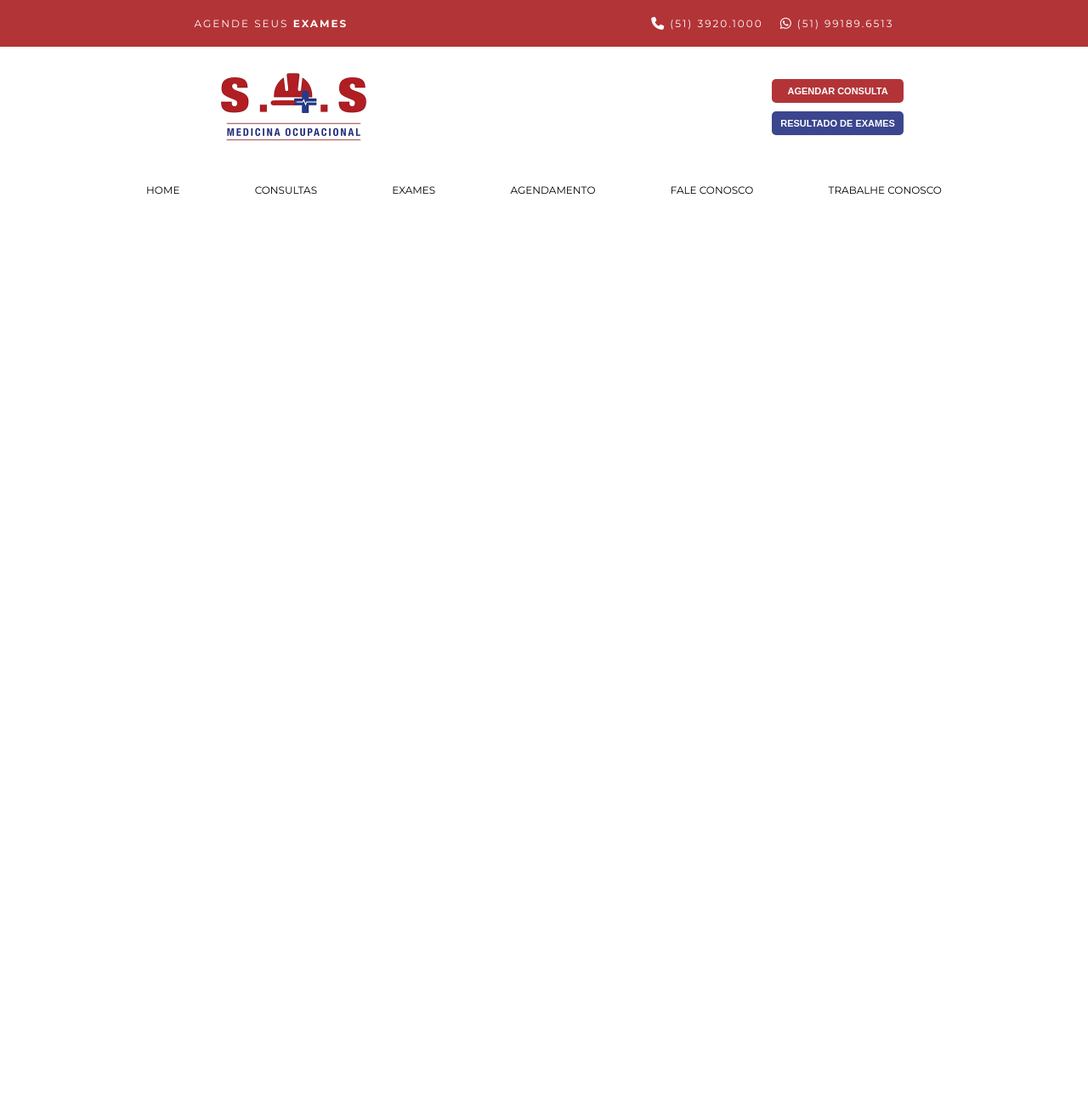
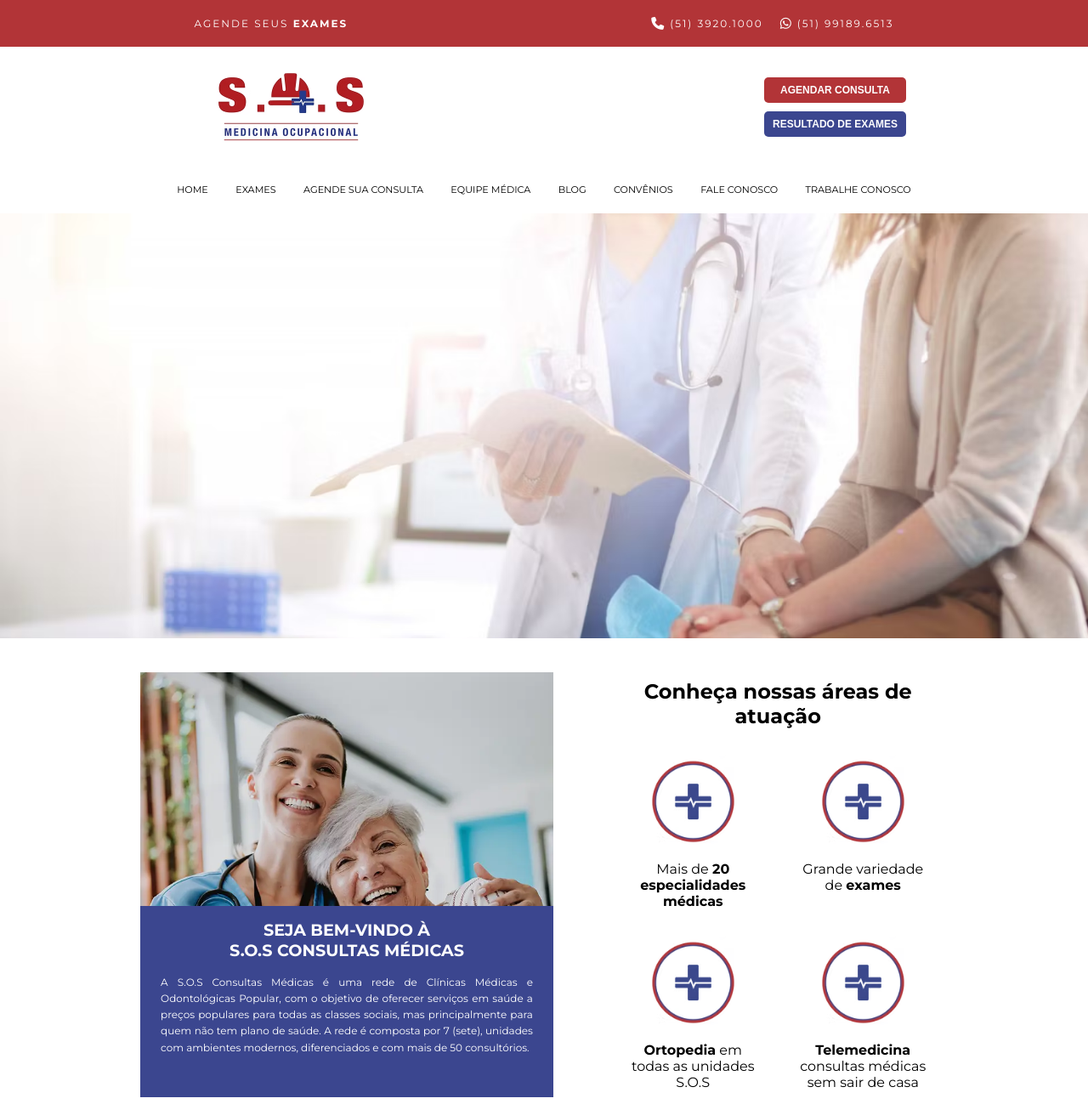
Before and after one commit to rossner123/ativus-clinica-ortopedia-esportiva, a plain HTML site: page index.html in a window 1280 px wide. Shown: the whole page at 85% size. Before the commit the page ends 800 px from the top, so only its background shows below. Drawn offline with Linux system fonts and the light colour scheme.

Commit message:
Adiciona área de boas-vindas e imagem central à homepage

```diff
--- a/index.html
+++ b/index.html
@@ -3,7 +3,7 @@
 <head>
     <meta charset="UTF-8">
     <meta name="viewport" content="width=device-width, initial-scale=1.0">
-    <title>Clínica Otto</title>
+    <title>Ativus - Clínica Ortopédica</title>
     <link rel="stylesheet" href="style.css">
     <link rel="shortcut icon" type="imagex/png" href="./images/medicine.png">
     <link rel="preconnect" href="https://fonts.googleapis.com">
@@ -43,17 +43,55 @@
             <div class="headerNav">
                 <nav class="nav">
                     <a href="">HOME</a>
-                    <a href="">CONSULTAS</a>
                     <a href="">EXAMES</a>
-                    <a href="">AGENDAMENTO</a>
+                    <a href="">AGENDE SUA CONSULTA</a>
+                    <a href="">EQUIPE MÉDICA</a>
+                    <a href="">BLOG</a>
+                    <a href="">CONVÊNIOS</a>
                     <a href="">FALE CONOSCO</a>
                     <a href="">TRABALHE CONOSCO</a>
                 </nav>
             </div>
         </header>
 
-        <div class="imageCenter">
-            <img src="" alt="">
+        <div class="imageCenter"></div>
+
+        <div class="bemVindo">
+            <div class="sobreNos">
+                <img src="./images/medical-services.webp" alt="">
+                <div class="textoBemVindo">
+                    <h2>SEJA BEM-VINDO À <br> S.O.S CONSULTAS MÉDICAS</h2>
+                    <p>A S.O.S Consultas Médicas é uma rede de Clínicas Médicas e Odontológicas Popular, com o objetivo de oferecer
+                        serviços em saúde a preços populares para todas as classes sociais, mas principalmente para quem não tem plano
+                        de saúde. A rede é composta por 7 (sete), unidades com ambientes modernos, diferenciados e com mais de 50
+                        consultórios.</p>
+                    <a href="" class="textoExtra">Saiba Mais ⟶</a>
+                </div>
+            </div>
+
+            <div class="areasAtuacao">
+                <h2>Conheça nossas áreas de atuação</h2>
+
+                <div class="gridAreas">
+                    <div class="area">
+                        <img src="./images/imgTeste.avif" alt="">
+                        <p>Mais de <span>20 especialidades médicas</span></p>
+                    </div>
+                    <div class="area">
+                        <img src="./images/imgTeste.avif" alt="">
+                        <p>Grande variedade de <span>exames</span></p>
+                    </div>
+                    <div class="area">
+                        <img src="./images/imgTeste.avif" alt="">
+                        <p><span>Ortopedia</span> em todas as unidades S.O.S</p>
+                    </div>
+                    <div class="area">
+                        <img src="./images/imgTeste.avif" alt="">
+                        <p><span>Telemedicina</span> consultas médicas sem sair de casa</p>
+                    </div>
+                </div>
+            </div>
+
         </div>
     </div>
 </body>
--- a/style.css
+++ b/style.css
@@ -18,7 +18,7 @@ header{
     align-items: center;
     padding: 20px 50px;
     background-color: #B23437;
-    font-size: 12px;
+    font-size: 0.75rem;
     letter-spacing: 2px;
 }
 
@@ -58,7 +58,7 @@ header{
 }
 
 .btnAgendar, .btnResultadoExames{
-    font-size: 11px;
+    font-size: 0.75rem;
     color: #fff;
     padding: 8px 10px;
     border: none;
@@ -91,7 +91,7 @@ header{
 }
 
 .nav{
-    width: 80%;
+    width: 70%;
     display: flex;
     align-items: center;
     justify-content: space-around;
@@ -99,12 +99,128 @@ header{
 
 .headerNav a{
     text-decoration: none;
-    font-size: 12px;
+    font-size: 0.70rem;
     color: black;
-    padding: 15px 8px 0 8px;
+    padding: 15px 8px 1.3rem;
     border-top: 4px solid transparent;
 }
 
 .headerNav a:hover{
-    border-top: 4px solid #B23437;
+    border-top: 4px solid #3B468F;
+    color: #3B468F;
 }
+
+.imageCenter{
+    height: 500px;
+    width: 100%;
+    background-image: url("./images/imagem-central.avif");
+    background-size: cover;
+}
+
+.bemVindo{
+    width: 100%;
+    display: flex;
+    justify-content: center;
+    align-items: center;
+    gap: 4rem;
+    margin-top: 2rem;
+}
+
+.sobreNos{
+    max-height: 500px;
+    position: relative;
+}
+
+.sobreNos img{
+    max-height: 500px;
+    max-width: 500px;
+}
+
+.textoBemVindo{
+    display: flex;
+    justify-content: start;
+    align-items: center;
+    flex-direction: column;
+    text-align: center;
+    gap: 1rem;
+    position: absolute;
+    bottom: 0;
+    background-color: #3B468F;
+    width: 100%;
+    max-width: 500px;
+    height: 45%;
+    color: #fff;
+    transition: 0.4s ease-in-out;
+}
+
+.textoBemVindo h2{
+    font-size: 1.2rem;
+    max-width: 60%;
+    margin-top: 1rem;
+}
+
+.textoBemVindo p{
+    font-size: 0.75rem;
+    max-width: 90%;
+    text-align: justify;
+    line-height: 1.2rem;
+}
+
+.sobreNos:hover .textoBemVindo{
+    height: 65%;
+    padding: 1.5rem 0 0 0;
+    gap: 1.5rem;
+}
+
+.textoExtra{
+    font-size: 0.85rem !important;
+    opacity: 0;
+    color: #fff;
+    text-decoration: none;
+    transition: opacity 0.3s ease;
+}
+
+.sobreNos:hover .textoExtra{
+    opacity: 1;
+}
+
+.textoExtra:hover{
+    text-decoration: underline;
+}
+
+.areasAtuacao {
+    padding: 1rem;
+    max-width: 400px;
+}
+
+.areasAtuacao h2 {
+    text-align: center;
+    font-size: 1.5rem;
+    margin-bottom: 2rem;
+    font-weight: bold;
+}
+
+.gridAreas {
+    display: grid;
+    grid-template-columns: repeat(2, 1fr);
+    gap: 2rem;
+    justify-items: center;
+}
+
+.area {
+    width: 150px;
+    display: flex;
+    flex-direction: column;
+    align-items: center;
+    gap: 1rem;
+    text-align: center;
+}
+
+.area span{
+    font-weight: bold;
+}
+
+.areasAtuacao img {
+    height: 108px;
+    width: 111px;
+}
```
Also changed, not shown: images/imagem-central.avif (added), images/imgTeste.avif (added), images/medical-services.webp (added).
